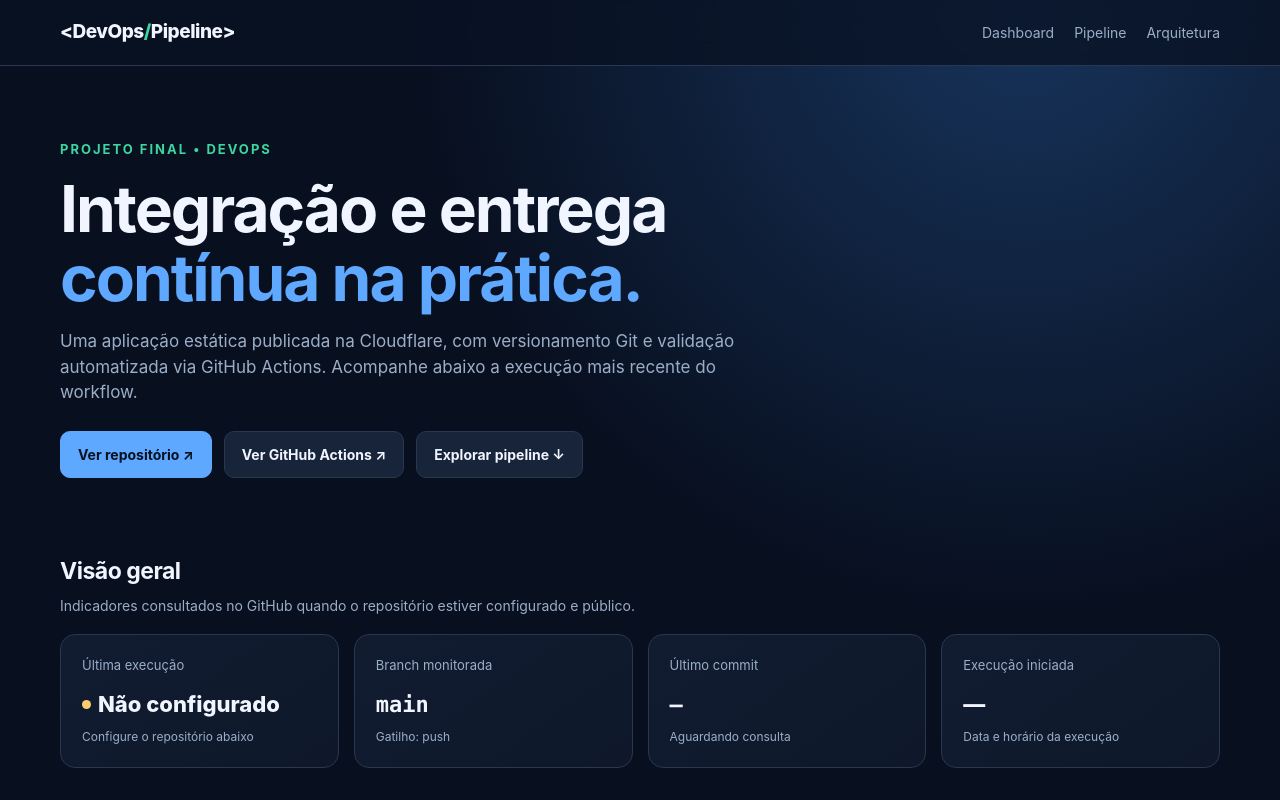
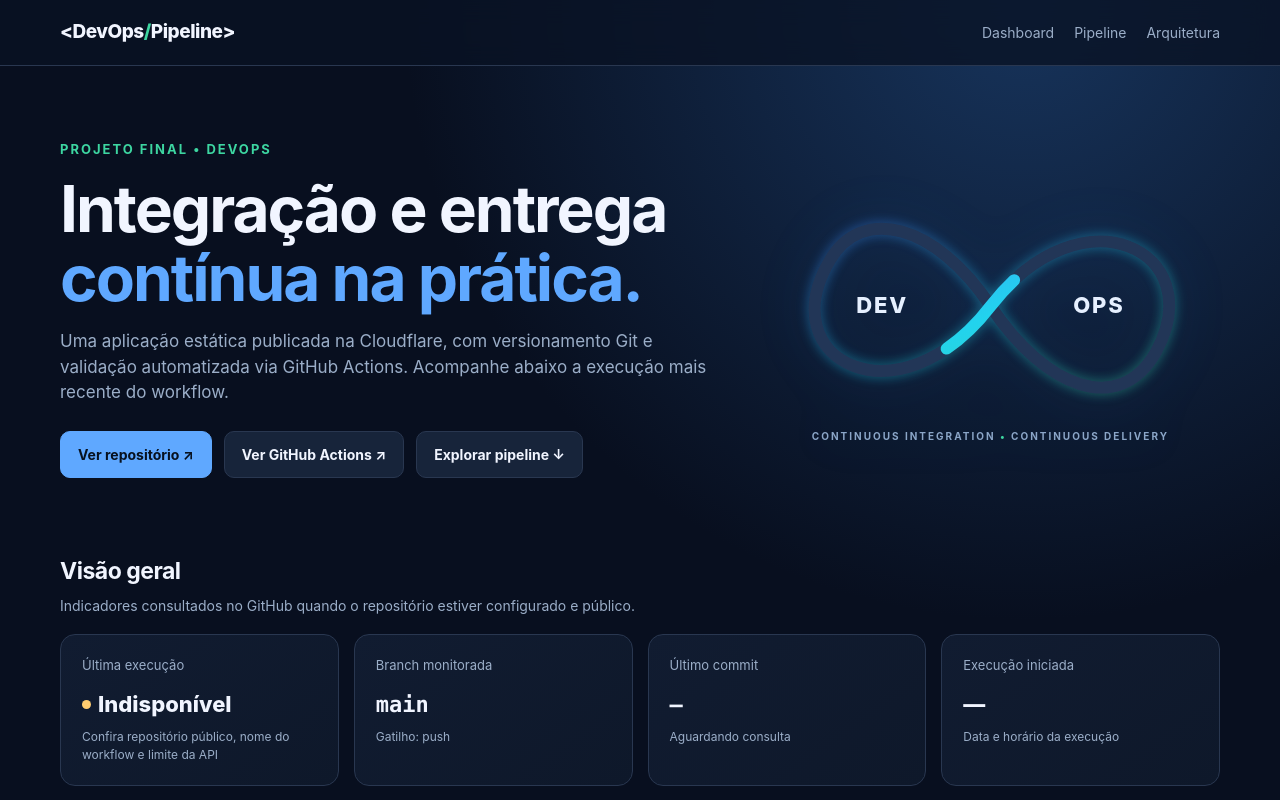
Before and after one commit to Fredy-Neugebauer/meu-site-devops, a plain HTML site: page index.html in a window 1280 px wide. Shown: the top 800 px of the page. Drawn offline with Linux system fonts and the light colour scheme; no server answers.

Commit message:
feat: adiciona animacao DevOps ao dashboard

```diff
--- a/index.html
+++ b/index.html
@@ -14,6 +14,8 @@
     .section{margin:36px 0}.section h2{font-size:23px;letter-spacing:-.5px;margin:0 0 7px}.section .hint{color:var(--muted);margin:0 0 18px;font-size:14px}.cards{display:grid;grid-template-columns:repeat(4,1fr);gap:15px}.card{border:1px solid var(--border);border-radius:15px;background:linear-gradient(145deg,var(--panel),#0e182a);padding:21px;min-width:0}.card .label{color:var(--muted);font-size:13px}.card .value{font-size:22px;font-weight:800;overflow-wrap:anywhere;margin-top:12px}.card .detail{font-size:12px;color:var(--muted);margin-top:7px}.status{display:inline-flex;align-items:center;gap:7px}.dot{display:inline-block;width:9px;height:9px;border-radius:50%;background:var(--amber)}.dot.ok{background:var(--green)}.dot.bad{background:var(--red)}.dot.wait{background:var(--amber)}
     .pipeline{display:grid;grid-template-columns:repeat(4,minmax(0,1fr));gap:13px}.step{position:relative;padding:22px 16px;background:var(--panel);border:1px solid var(--border);border-radius:14px}.step .num{font-size:12px;color:var(--blue);font-weight:800}.step h3{font-size:18px;margin:10px 0 6px}.step p{color:var(--muted);font-size:13px;margin:0}.step:not(:last-child)::after{content:'→';position:absolute;right:-12px;top:43%;z-index:2;color:var(--green);font-weight:900;background:var(--bg);padding:0 2px}
     .two{display:grid;grid-template-columns:1.4fr 1fr;gap:15px}.mono{font-family:ui-monospace,SFMono-Regular,Consolas,monospace}.info{display:grid;grid-template-columns:125px 1fr;gap:12px;border-bottom:1px solid var(--border);padding:12px 0;font-size:14px}.info:last-child{border-bottom:0}.info dt{color:var(--muted)}.info dd{margin:0;overflow-wrap:anywhere}.tech{display:flex;flex-wrap:wrap;gap:9px}.tag{background:#20304a;color:#d6e8ff;border:1px solid #344965;padding:7px 11px;border-radius:8px;font-size:13px}.note{border-left:3px solid var(--blue);padding:12px 15px;background:#14243a;color:var(--muted);font-size:13px;border-radius:0 9px 9px 0;margin-top:18px}.footer{border-top:1px solid var(--border);padding:25px 0;color:var(--muted);font-size:13px;margin-top:60px}.footer .wrap{display:flex;justify-content:space-between;gap:15px;flex-wrap:wrap}
+    .hero{display:grid;grid-template-columns:minmax(0,1.45fr) minmax(300px,1fr);align-items:center;gap:35px;min-height:410px}.hero-copy{min-width:0}.hero-visual{width:100%;max-width:470px;justify-self:center;position:relative;filter:drop-shadow(0 0 25px #1c78dd22)}.hero-visual svg{width:100%;height:auto;display:block;overflow:visible}.infinity-track{fill:none;stroke:#223657;stroke-width:13;stroke-linecap:round}.infinity-glow{fill:none;stroke:url(#infinity-gradient);stroke-width:17;filter:url(#infinity-blur);opacity:.32}.infinity-flow{fill:none;stroke:url(#infinity-gradient);stroke-width:13;stroke-linecap:round;stroke-dasharray:105 880;animation:infinity-run 3.4s linear infinite}.infinity-label{font-size:24px;font-weight:800;fill:#e6f0ff;letter-spacing:2px}.infinity-caption{text-align:center;font-size:10px;font-weight:700;letter-spacing:2px;color:#8ba6c8;margin-top:-10px}.infinity-caption span{color:#3dd6a1}@keyframes infinity-run{to{stroke-dashoffset:-985}}@media(prefers-reduced-motion:reduce){.infinity-flow{animation:none;stroke-dasharray:none}}
+    @media(max-width:950px){.hero{grid-template-columns:1fr}.hero-visual{max-width:390px}.hero{gap:12px}}
     @media(max-width:800px){.cards{grid-template-columns:repeat(2,1fr)}.pipeline{grid-template-columns:repeat(2,1fr)}.step::after{display:none}.two{grid-template-columns:1fr}.hero{padding-top:50px}}
     @media(max-width:480px){.nav{align-items:flex-start;flex-direction:column}.cards,.pipeline{grid-template-columns:1fr}.info{grid-template-columns:1fr;gap:2px}.hero h1{letter-spacing:-1px}}
   </style>
@@ -21,7 +23,19 @@
 <body>
 <header class="top"><div class="wrap nav"><a class="brand" href="#inicio">&lt;DevOps<span>/</span>Pipeline&gt;</a><nav class="navlinks" aria-label="Navegação"><a href="#dashboard">Dashboard</a><a href="#pipeline">Pipeline</a><a href="#arquitetura">Arquitetura</a></nav></div></header>
 <main class="wrap" id="inicio">
-  <section class="hero"><div class="eyebrow">Projeto final • DevOps</div><h1>Integração e entrega<br><span>contínua na prática.</span></h1><p>Uma aplicação estática publicada na Cloudflare, com versionamento Git e validação automatizada via GitHub Actions. Acompanhe abaixo a execução mais recente do workflow.</p><div class="actions"><a class="btn primary" id="repoLink" href="#configuracao" target="_self">Ver repositório ↗</a><a class="btn" id="actionsLink" href="#configuracao">Ver GitHub Actions ↗</a><a class="btn" href="#pipeline">Explorar pipeline ↓</a></div></section>
+  <section class="hero">
+    <div class="hero-copy"><div class="eyebrow">Projeto final • DevOps</div><h1>Integração e entrega<br><span>contínua na prática.</span></h1><p>Uma aplicação estática publicada na Cloudflare, com versionamento Git e validação automatizada via GitHub Actions. Acompanhe abaixo a execução mais recente do workflow.</p><div class="actions"><a class="btn primary" id="repoLink" href="#configuracao" target="_self">Ver repositório ↗</a><a class="btn" id="actionsLink" href="#configuracao">Ver GitHub Actions ↗</a><a class="btn" href="#pipeline">Explorar pipeline ↓</a></div></div>
+    <div class="hero-visual" aria-label="Símbolo infinito DevOps animado representando integração e entrega contínuas" role="img">
+      <svg viewBox="0 0 500 290" xmlns="http://www.w3.org/2000/svg" aria-hidden="true">
+        <defs><linearGradient id="infinity-gradient" x1="0%" y1="0%" x2="100%" y2="100%"><stop offset="0%" stop-color="#448aff"/><stop offset="52%" stop-color="#22d3ee"/><stop offset="100%" stop-color="#3dd6a1"/></linearGradient><filter id="infinity-blur" x="-25%" y="-40%" width="150%" height="180%"><feGaussianBlur stdDeviation="6"/></filter></defs>
+        <path class="infinity-glow" d="M250 145 C190 55 110 35 75 95 C10 205 150 275 250 145 C350 15 490 85 430 195 C390 265 310 235 250 145"/>
+        <path class="infinity-track" d="M250 145 C190 55 110 35 75 95 C10 205 150 275 250 145 C350 15 490 85 430 195 C390 265 310 235 250 145"/>
+        <path class="infinity-flow" d="M250 145 C190 55 110 35 75 95 C10 205 150 275 250 145 C350 15 490 85 430 195 C390 265 310 235 250 145"/>
+        <text class="infinity-label" x="132" y="152" text-anchor="middle">DEV</text><text class="infinity-label" x="368" y="152" text-anchor="middle">OPS</text>
+      </svg>
+      <div class="infinity-caption">CONTINUOUS INTEGRATION <span>•</span> CONTINUOUS DELIVERY</div>
+    </div>
+  </section>
   <section class="section" id="dashboard"><h2>Visão geral</h2><p class="hint">Indicadores consultados no GitHub quando o repositório estiver configurado e público.</p><div class="cards">
     <article class="card"><div class="label">Última execução</div><div class="value status"><span class="dot wait" id="statusDot"></span><span id="runStatus">Não configurado</span></div><div class="detail" id="statusDetail">Configure o repositório abaixo</div></article>
     <article class="card"><div class="label">Branch monitorada</div><div class="value mono" id="branchValue">main</div><div class="detail">Gatilho: push</div></article>
@@ -34,7 +48,7 @@
 <footer class="footer"><div class="wrap"><span>Projeto Final DevOps • CI/CD com GitHub Actions</span><span>Feito com HTML, CSS e JavaScript</span></div></footer>
 <script>
   // CONFIGURAÇÃO: substitua pelos dados do seu repositório público.
-  const OWNER = 'SEU_USUARIO';
+  const OWNER = 'Fredy-Neugebauer';
   const REPO = 'meu-site-devops';
   const BRANCH = 'main';
   const WORKFLOW = 'pipeline.yml';
```
